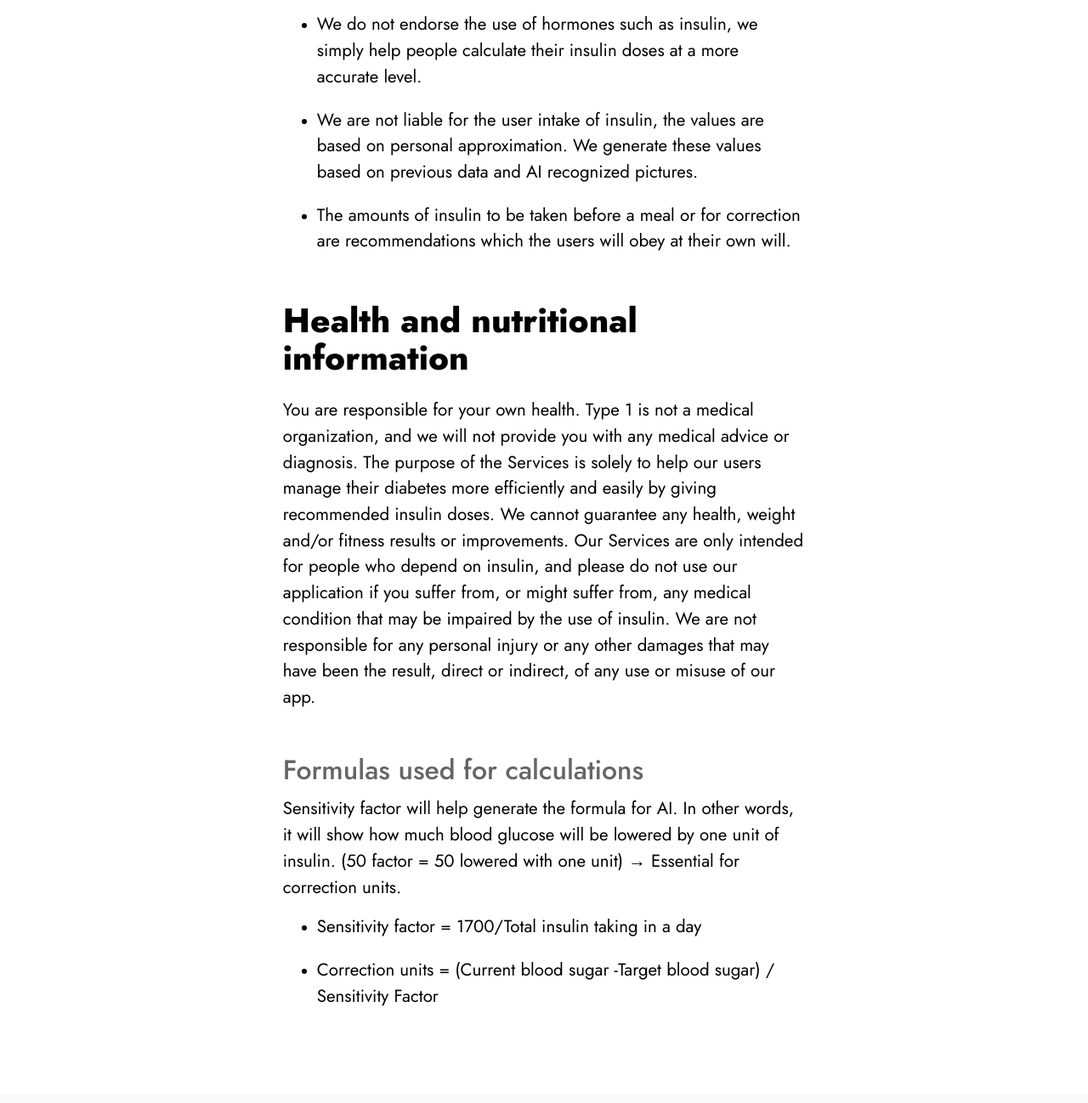
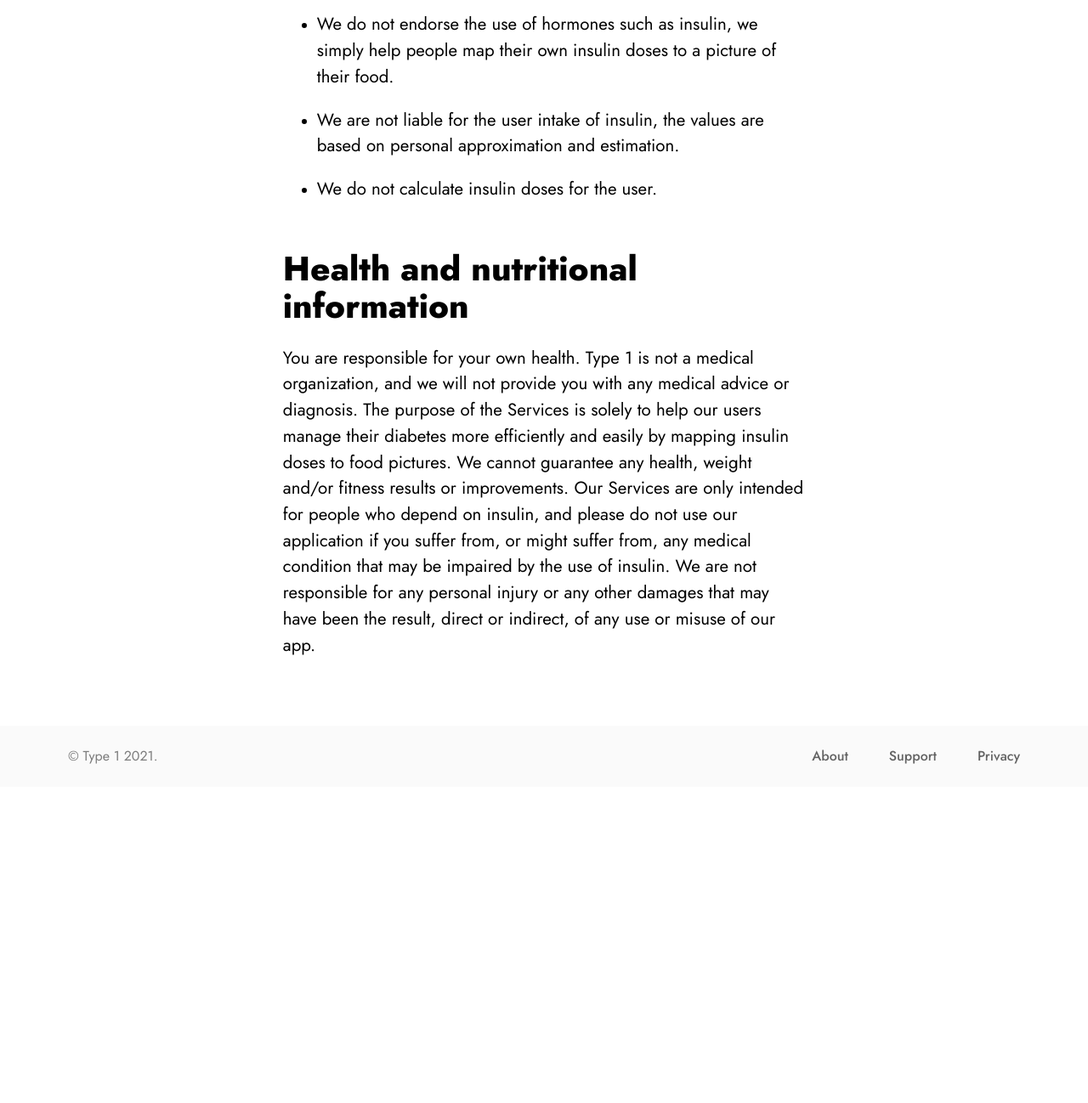
Before and after one commit to LakshTyagi07/Type-1, a Gatsby site: page /privacy in a window 1280 px wide. Shown: the part 942-2240 px from the top of the page at 85% size. After the commit the page ends 1868 px from the top, so only its background shows below. Built offline with nearby package versions, Linux system fonts and the light colour scheme; Gatsby itself is replaced by a stand-in of ours.

Commit message:
updated content

```diff
--- a/src/pages/privacy.jsx
+++ b/src/pages/privacy.jsx
@@ -78,22 +78,19 @@ export default function () {
             <li>
               <Paragraph>
                 We do not endorse the use of hormones such as insulin, we simply
-                help people calculate their insulin doses at a more accurate
-                level.
+                help people map their own insulin doses to a picture of their
+                food.
               </Paragraph>
             </li>
             <li>
               <Paragraph>
                 We are not liable for the user intake of insulin, the values are
-                based on personal approximation. We generate these values based
-                on previous data and AI recognized pictures.
+                based on personal approximation and estimation.
               </Paragraph>
             </li>
             <li>
               <Paragraph>
-                The amounts of insulin to be taken before a meal or for
-                correction are recommendations which the users will obey at
-                their own will.
+                We do not calculate insulin doses for the user.
               </Paragraph>
             </li>
           </ul>
@@ -104,8 +101,8 @@ export default function () {
             You are responsible for your own health. Type 1 is not a medical
             organization, and we will not provide you with any medical advice or
             diagnosis. The purpose of the Services is solely to help our users
-            manage their diabetes more efficiently and easily by giving
-            recommended insulin doses. We cannot guarantee any health, weight
+            manage their diabetes more efficiently and easily by mapping insulin
+            doses to food pictures. We cannot guarantee any health, weight
             and/or fitness results or improvements. Our Services are only
             intended for people who depend on insulin, and please do not use our
             application if you suffer from, or might suffer from, any medical
@@ -114,27 +111,6 @@ export default function () {
             have been the result, direct or indirect, of any use or misuse of
             our app.
           </Paragraph>
-
-          <Heading5>Formulas used for calculations</Heading5>
-          <Paragraph>
-            Sensitivity factor will help generate the formula for AI. In other
-            words, it will show how much blood glucose will be lowered by one
-            unit of insulin. (50 factor = 50 lowered with one unit) → Essential
-            for correction units.
-          </Paragraph>
-          <ul>
-            <li>
-              <Paragraph>
-                Sensitivity factor = 1700/Total insulin taking in a day
-              </Paragraph>
-            </li>
-            <li>
-              <Paragraph>
-                Correction units = (Current blood sugar -Target blood sugar) /
-                Sensitivity Factor
-              </Paragraph>
-            </li>
-          </ul>
         </PrivacyWrapper>
       </PrivacySection>
     </Layout>
```
Also changed, not shown: src/pages/index.jsx (+8 -13 lines), src/pages/support.jsx (+5 -17 lines).
